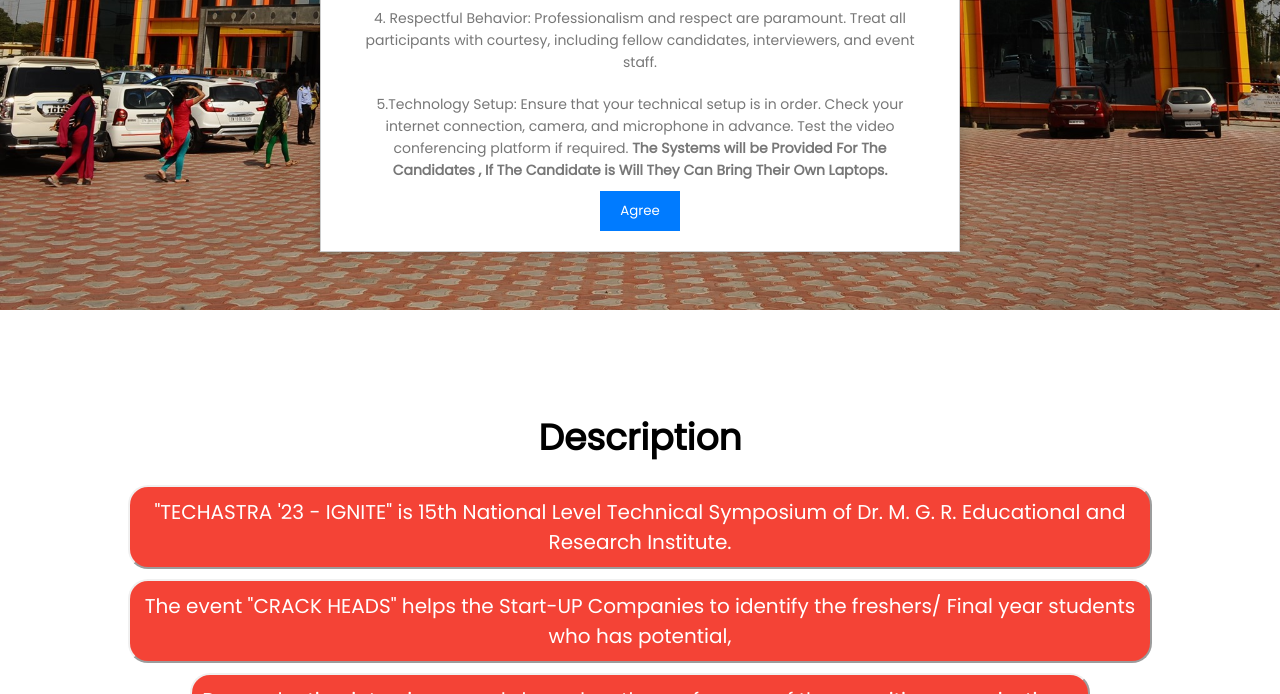
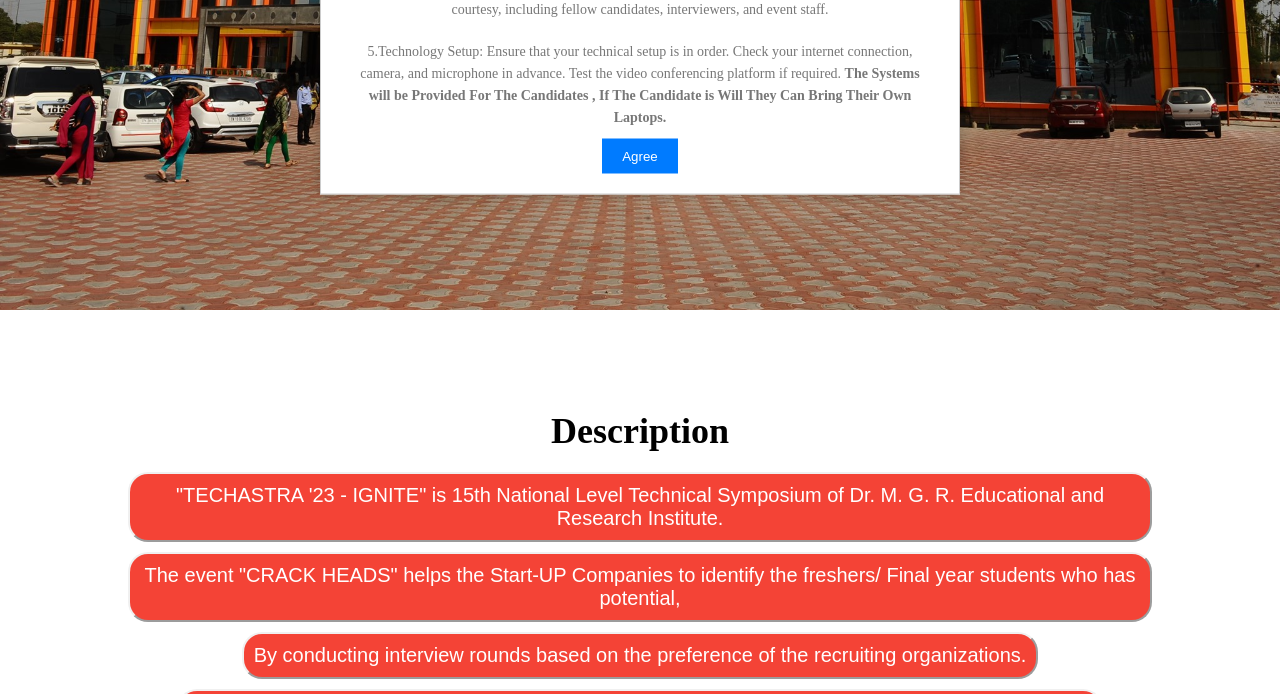
Before and after one commit to RRaghulRajkumar/Crack-Heads-Official, a plain HTML site: page index.html in a window 1280 px wide. Shown: the part 490-1184 px from the top of the page. Drawn offline with Linux system fonts and the light colour scheme; a web font is replaced by a local one.

Commit message:
Update style40.css

```diff
--- a/style40.css
+++ b/style40.css
@@ -9,7 +9,7 @@
 * {
   margin: 0;
   padding: 0;
-  font-family: "Poppins", sans-serif;
+  /*font-family: "Poppins", sans-serif;*/
   box-sizing: border-box;
 }
 
```
